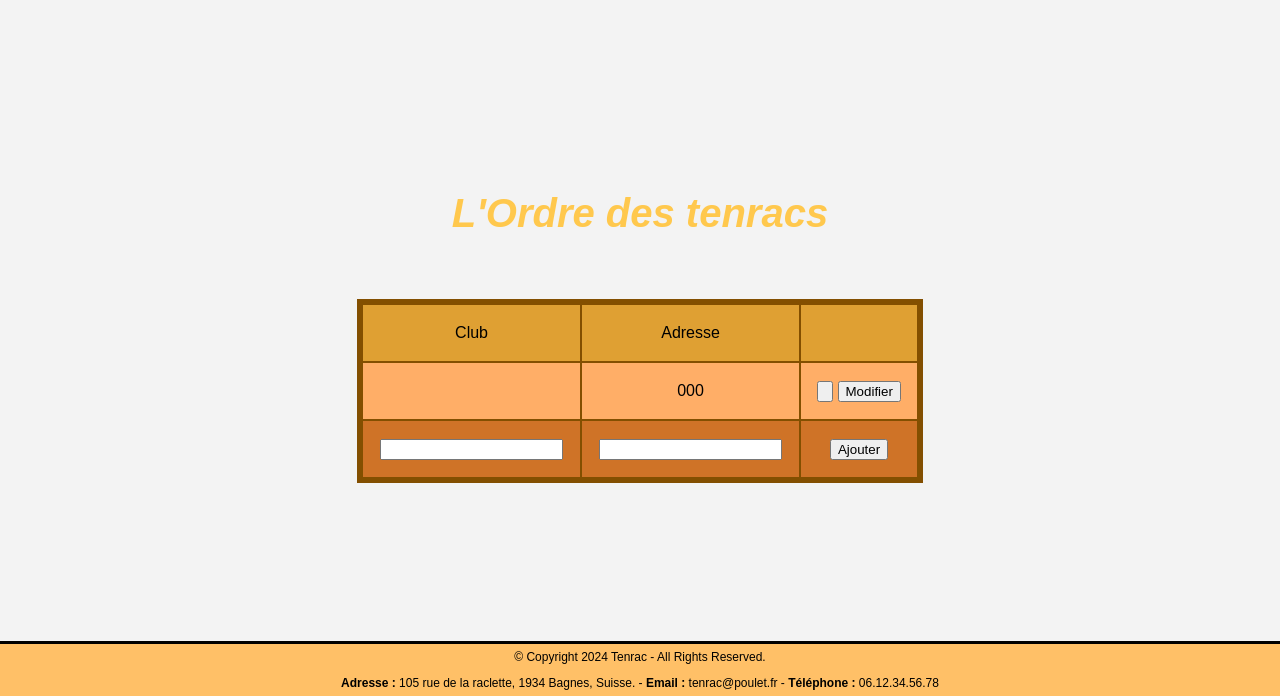
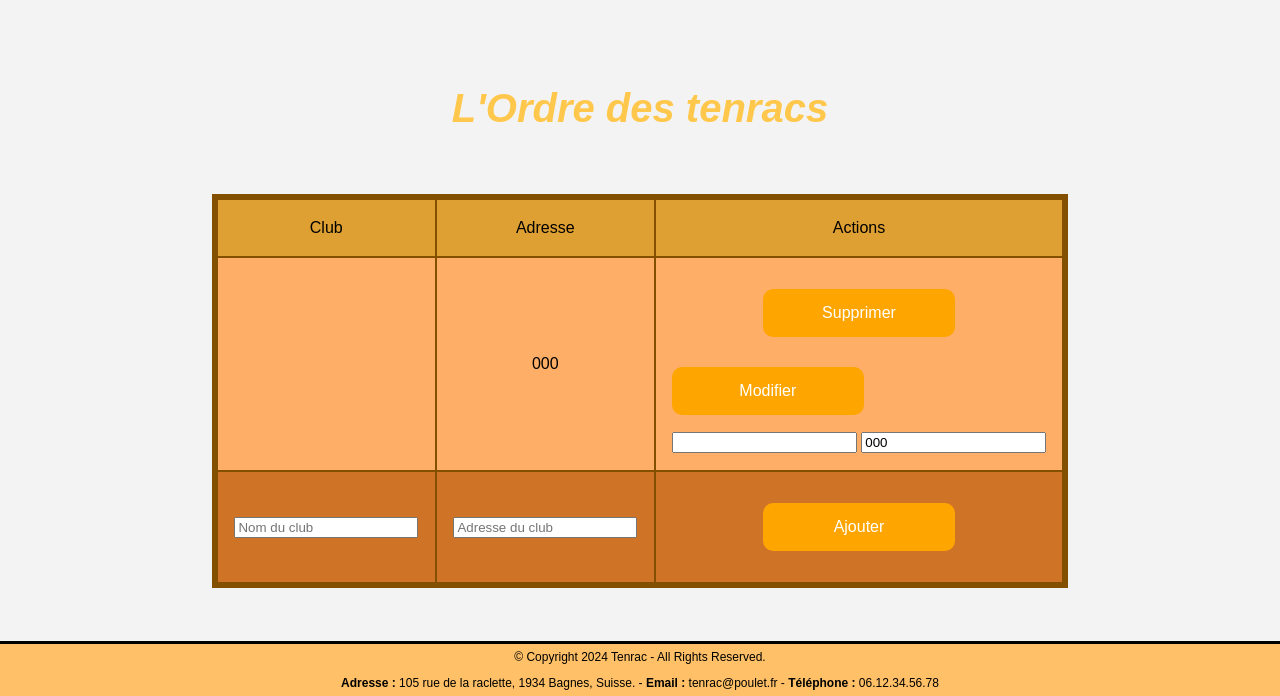
Before and after one commit to KERBADOU-Islem-2326063b/Projet-Tenrac, a PHP site: page /ordre in a window 1280 px wide. Shown: the part 104-800 px from the top of the page. Run offline with PHP 8.4, Linux system fonts and the light colour scheme; tables that the repository leaves empty or names only in its code hold one stand-in row (values such as "Sample post"); data that the repository does not hold is empty.

Commit message:
feat: boutons supprimer, ajouter et modifier

```diff
--- a/_assets/styles/ordre.css
+++ b/_assets/styles/ordre.css
@@ -45,3 +45,8 @@ tbody tr:nth-child(odd) {
 tbody tr:nth-child(even) {
     background-color: #cf7327;
 }
+
+.modif{
+    display: flex;
+    flex-direction: column;
+}
--- a/index.php
+++ b/index.php
@@ -76,6 +76,10 @@ $router->get('/ordre', function() {
     (new \Blog\Controllers\Ordre())->show();
 });
 
+$router->post('/ordre', function() {
+    (new \Blog\Controllers\Ordre())->show();
+});
+
 try {
     $router->run();
 } catch (RouterException $e) {
--- a/modules/controllers/ordre.php
+++ b/modules/controllers/ordre.php
@@ -23,11 +23,32 @@ class Ordre {
 
         $db = new Database();
         $ordreModel = new \Blog\Models\Ordre($db);
+
+        if ($_SERVER['REQUEST_METHOD'] === 'POST') {
+            if (isset($_POST['add'])) {
+                $nom = $_POST['nom'];
+                $adresse = $_POST['adresse'];
+
+                $ordreModel->addOrdre($nom, $adresse);
+
+            } elseif (isset($_POST['update'])) {
+                $oldNom = $_POST['oldNom'];
+                $newNom = $_POST['newNom'];
+                $adresse = $_POST['adresse'];
+
+                $ordreModel->updateOrdre($oldNom, $newNom, $adresse);
+
+            } elseif (isset($_POST['delete'])) {
+                $nom = $_POST['nom'];
+
+                $ordreModel->deleteOrdre($nom);
+            }
+        }
+
         $result = $ordreModel->returnAll();
 
 
         $view = new \Blog\Views\Ordre($result);
-
         $layout = new Layout($title, $description, $cssFilePath, $jsFilePath);
         $layout->renderTop();
         $view->showView();
--- a/modules/models/ordre.php
+++ b/modules/models/ordre.php
@@ -2,6 +2,10 @@
 
 namespace Blog\Models;
 use Database;
+
+/**
+ * Model de la page de l'ordre des Tenrac
+ */
 
 class Ordre
 {
@@ -11,13 +15,18 @@ class Ordre
         $this->db = $db;
     }
 
+    /**
+     * Récupère les clubs en fonction du numéro de la page demandé,
+     * @param int $page numéro de la page souhaité
+     * @return array
+     */
     public function returnAll() {
         $db = $this->db;
         $query = 'SELECT * FROM club';
         $stmt = $db->getConn()->prepare($query);
         $stmt->execute();
 
-        $result = $stmt->fetchAll($db->getConn()::FETCH_DEFAULT);
+        $result = $stmt->fetchAll($db->getConn()::FETCH_ASSOC);
 
         if ($result) {
             return $result;
@@ -26,19 +35,50 @@ class Ordre
         return null;
     }
 
-    public function addOrdre($nom, $adresse) {
+    /**
+     * Ajoute un club à la base de données.
+     * @param string $nom nom du club
+     * @param string $adresse adresse du club
+     * @return void
+     */
+    public function addOrdre(string $nom, string $adresse): void {
         $db = $this->db;
-        $query = 'INSERT INTO club (nom, adresse)';
+        $query = 'INSERT INTO club (Nom_club, adresse_postale) VALUES (:nom, :adresse)';
         $stmt = $db->getConn()->prepare($query);
+        $stmt->bindParam(':nom', $nom);
+        $stmt->bindParam(':adresse', $adresse);
         $stmt->execute();
     }
 
-    public function deleteOrdre($nom) {
+
+    /**
+     * Supprime un club de la base de données.
+     * @param string $nom nom du club
+     * @return void
+     */
+    public function deleteOrdre($nom): void {
         $db = $this->db;
-        $query = 'DELETE FROM club WHERE nom = :nom_';
+        $query = 'DELETE FROM club WHERE Nom_club = :nom';
         $stmt = $db->getConn()->prepare($query);
         $stmt->bindParam(':nom', $nom);
         $stmt->execute();
     }
 
+
+    /**
+     * Modifie un club de la base de données.
+     * @param string $oldNom nom du club avant la modification
+     * @param string $newNom nom du club après la modification
+     * @param string $adresse adresse du club
+     * @return void
+     */
+    public function updateOrdre($oldNom, $newNom, $adresse): void{
+        $db = $this->db;
+        $query = 'UPDATE club SET Nom_club = :newNom, adresse_postale = :adresse WHERE Nom_club = :oldNom';
+        $stmt = $db->getConn()->prepare($query);
+        $stmt->bindParam(':newNom', $newNom);
+        $stmt->bindParam(':oldNom', $oldNom);
+        $stmt->bindParam(':adresse', $adresse);
+        $stmt->execute();
+    }
 }
--- a/modules/views/ordre.php
+++ b/modules/views/ordre.php
@@ -11,7 +11,7 @@ class Ordre {
     }
 
     /**
-     * Affichage de l'odre des clubs Tenrac
+     * Affichage de l'ordre des clubs Tenrac
      * @return void
      */
     public function showView(): void {
@@ -23,7 +23,7 @@ class Ordre {
                 <tr>
                     <td>Club</td>
                     <td>Adresse</td>
-                    <td></td>
+                    <td>Actions</td>
                 </tr>
                 </thead>
                 <tbody>
@@ -31,26 +31,39 @@ class Ordre {
                 <?php
                 foreach ($this->ordre as $ordre1) {
                 ?>
+
                     <tr>
-                        <td> <?php echo $ordre1['Nom_club'] ?></td>
-                        <td> <?php echo $ordre1['adresse_postale'] ?></td>
-                        <td> <input id="suppId" type="button" onclick="supprimer()"> <input type="button" value="Modifier" onclick="modifLigne()"></td>
+                        <td> <?php echo htmlspecialchars($ordre1['Nom_club']); ?></td>
+                        <td> <?php echo htmlspecialchars($ordre1['adresse_postale']); ?></td>
+                        <td>
+                            <form method="POST" action="/ordre">
+                                <input type="hidden" name="nom" value="<?php echo htmlspecialchars($ordre1['Nom_club']); ?>">
+                                <button type="submit" name="delete" class="btn-supprimer">Supprimer</button>
+                            </form>
+
+                            <form class="modif" method="POST" action="/ordre">
+                                <button type="submit" name="update" class="btn-modifier">Modifier</button>
+                                <div>
+                                    <input type="hidden" name="oldNom" value="<?php echo htmlspecialchars($ordre1['Nom_club']); ?>">
+                                    <input type="text" name="newNom" value="<?php echo htmlspecialchars($ordre1['Nom_club']); ?>" required>
+                                    <input type="text" name="adresse" value="<?php echo htmlspecialchars($ordre1['adresse_postale']); ?>" required>
+                                </div>
+
+                            </form>
+                        </td>
                     </tr>
-                    <?php
-                }
-                ?>
-               <tr>
-                   <td> <input id="text_id1" type="text" style="width: 95%;"> </td>
-                   <td> <input id="text_id2" type="text" style="width: 95%;"> </td>
-                   <td> <input type="button" value="Ajouter" onclick="ajouterLigne()"> </td>
-               </tr>
+                <?php } ?>
+                    <tr>
+                        <form method="POST" action="/ordre">
+                            <td> <input type="text" name="nom" placeholder="Nom du club" style="width: 95%;" required> </td>
+                            <td> <input type="text" name="adresse" placeholder="Adresse du club" style="width: 95%;" required> </td>
+                            <td> <button type="submit" name="add" class="btn-ajouter">Ajouter</button> </td>
+                        </form>
+                    </tr>
+                </tbody>
 
-                </tbody>
             </table>
-            <?php
-                if ($_SESSION['id_tenrac']) {
-                }
-            ?>
+
         </main>
         <?php
     }
```
